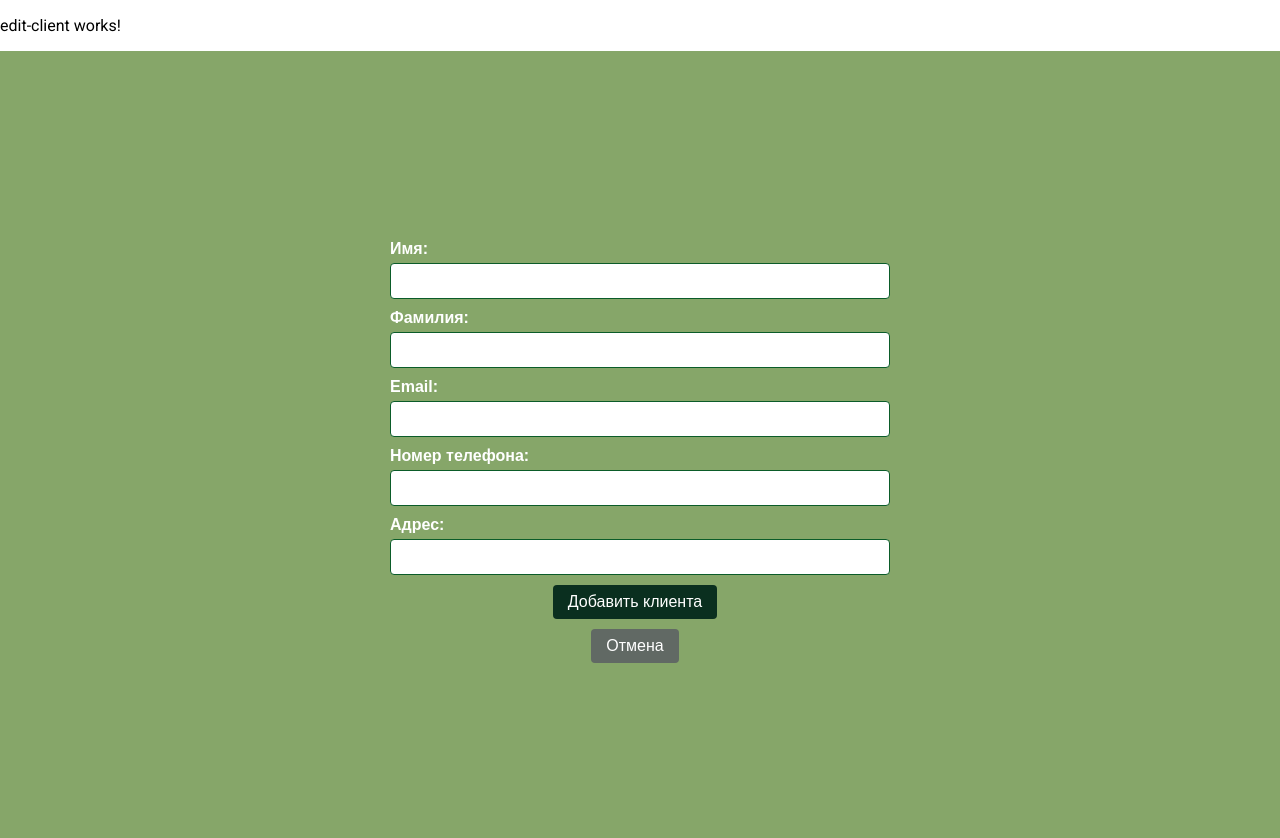
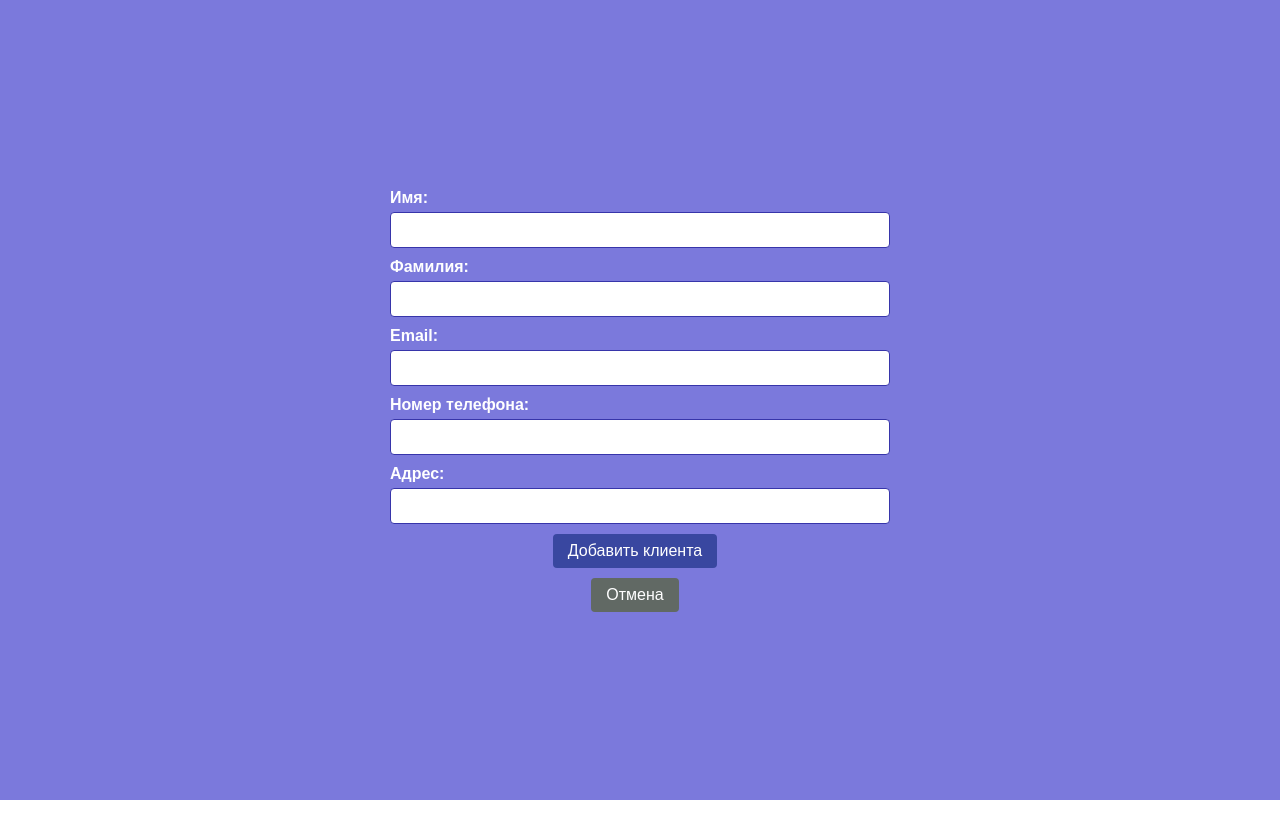
Before and after one commit to ksuysh13/crm-app, an Angular app in the folder frontend/: page /#/clients/new in a window 1280 px wide. Shown: the top 838 px of the page. After the commit the page ends 800 px from the top, so only its background shows below. Built offline with nearby package versions, Linux system fonts and the light colour scheme.

Commit message:
refactor css edit clients

```diff
--- a/frontend/src/app/edit-client/edit-client.component.css
+++ b/frontend/src/app/edit-client/edit-client.component.css
@@ -3,7 +3,7 @@ form {
     height: 100vh;
     margin: 0;
     padding: 20px;
-    background-color: rgb(134, 166, 105);
+    background-color: #7b79dc;
     border: none;
     border-radius: 0;
     box-shadow: none;
@@ -29,7 +29,7 @@ form {
     max-width: 500px;
     padding: 8px;
     margin-bottom: 10px;
-    border: 1px solid rgb(11, 92, 41);
+    border: 1px solid rgb(55, 53, 170);
     border-radius: 4px;
     background-color: white;
     color: black;
@@ -39,8 +39,8 @@ form {
 
   input:focus, textarea:focus {
     outline: none;
-    border-color: rgb(11, 92, 41);
-    box-shadow: 0 0 5px rgba(11, 92, 41, 0.5);
+    border-color: rgb(107, 130, 220);
+    box-shadow: 0 0 5px rgba(63, 69, 231, 0.5);
   }
 
   button {
@@ -60,11 +60,11 @@ form {
   }
 
   button[type="submit"] {
-    background-color: rgb(10, 47, 31);
+    background-color: rgb(57, 71, 160);
   }
 
   button[type="submit"]:hover {
-    background-color: rgb(40, 100, 80);
+    background-color: rgb(50, 68, 139);
   }
 
   .error {
--- a/frontend/src/app/edit-client/edit-client.component.html
+++ b/frontend/src/app/edit-client/edit-client.component.html
@@ -1,4 +1,3 @@
-<p>edit-client works!</p>
 <form [formGroup]="projectForm" (ngSubmit)="onSubmit()">
     <div>
       <label for="firstName">Имя:</label>
```
